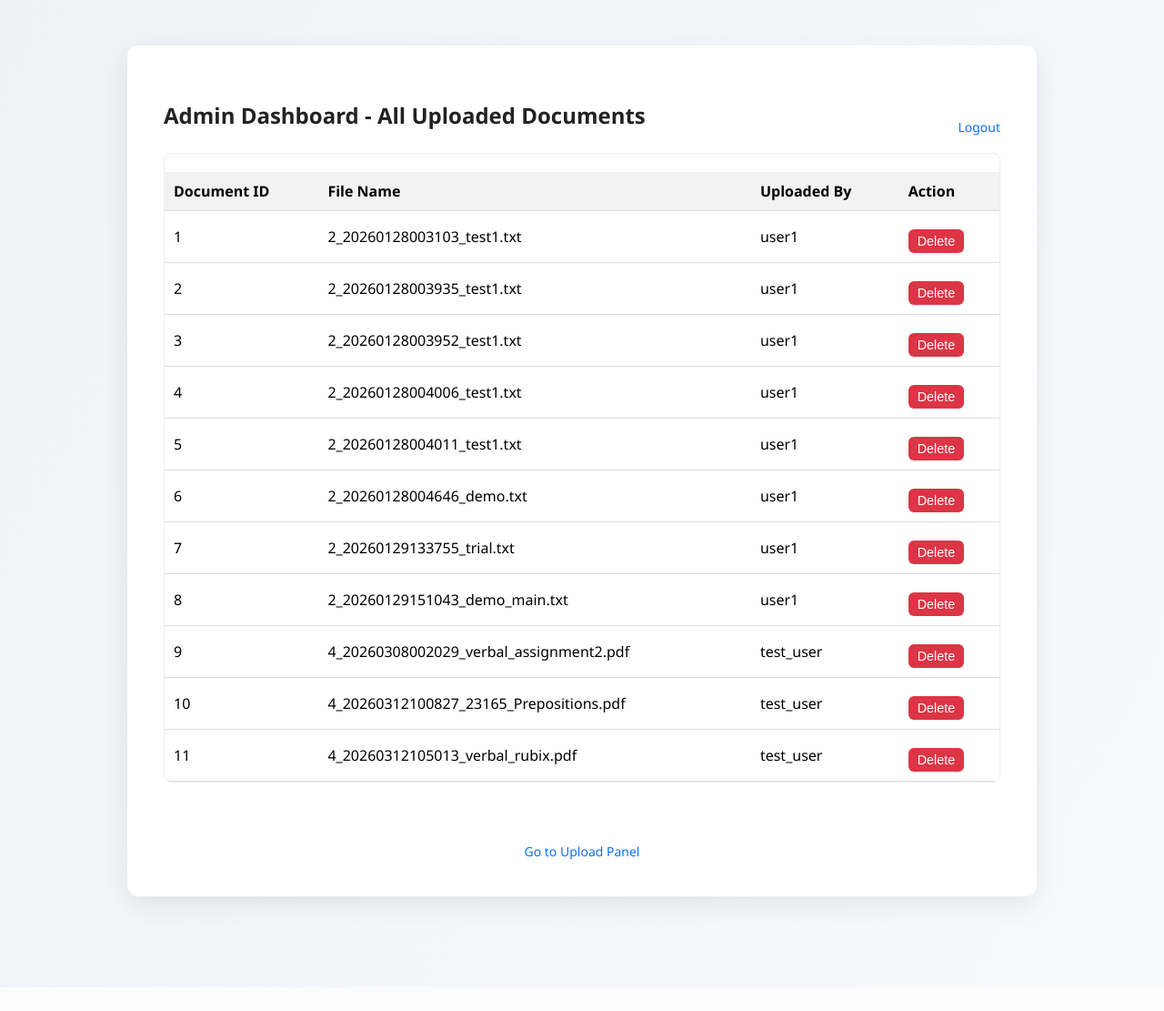
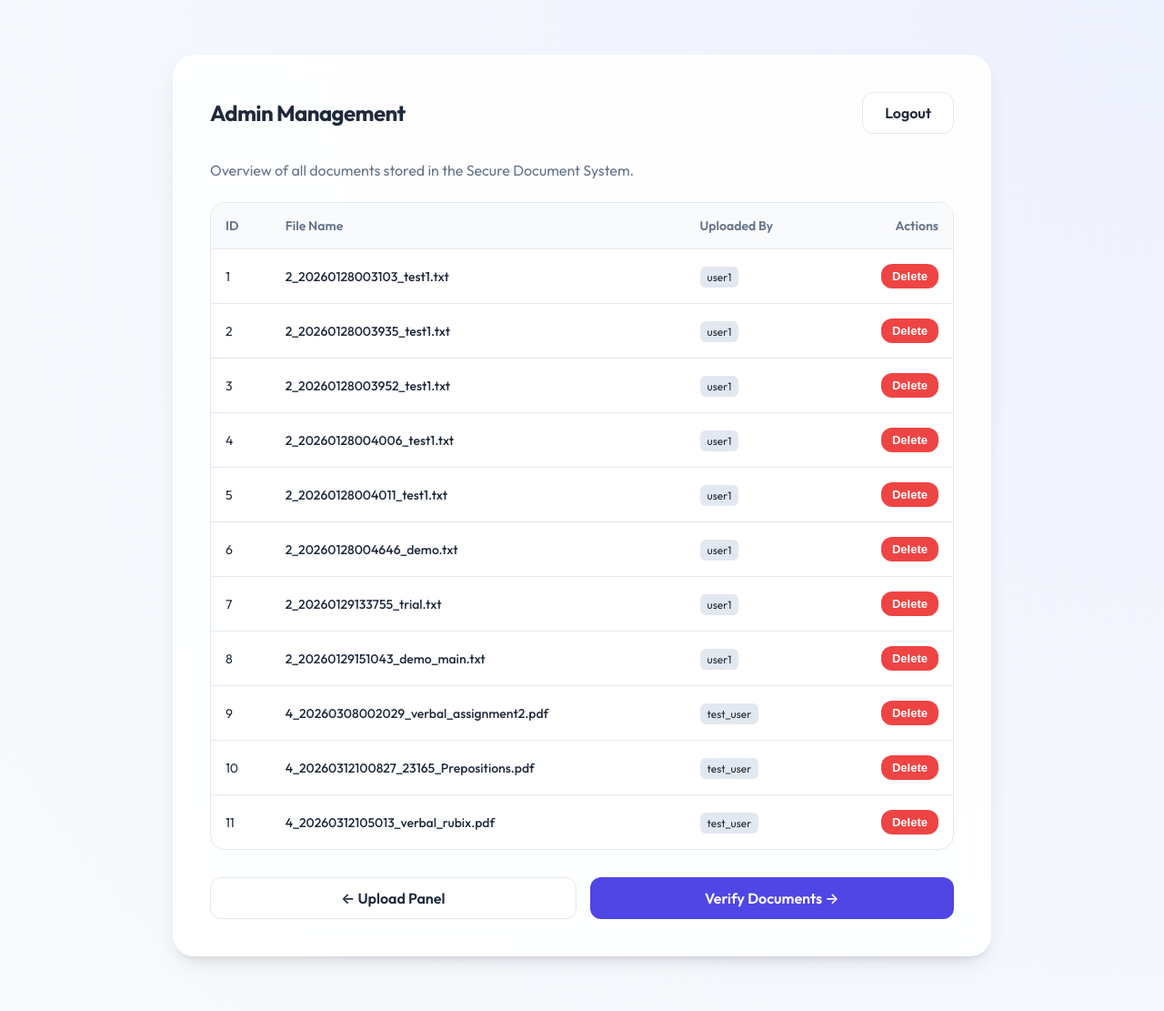
Before and after one commit to Thotaneha007/secureDocumentUpload-IntegrityVerificationSystem, a Flask app: page /admin in a window 1280 px wide. Shown: the whole page at 91% size. Before the commit the page ends 1013 px from the top, so only its background shows below. Run offline with Flask 3, Linux system fonts and the light colour scheme; a user stored in the database is signed in; data comes from the database, SQL or seed files in the repository; both versions use the stored data as it was after the commit.

Commit message:
Enhance security features, refactor layouts, and add document vault assets

```diff
--- a/app.py
+++ b/app.py
@@ -296,10 +296,13 @@ def verify():
 
     conn = get_db()
     cursor = conn.cursor()
-    cursor.execute(
-        "SELECT id, filename FROM documents WHERE user_id = ?",
-        (session["user_id"],)
-    )
+    if session.get("role") == "admin":
+        cursor.execute("SELECT id, filename FROM documents")
+    else:
+        cursor.execute(
+            "SELECT id, filename FROM documents WHERE user_id = ?",
+            (session["user_id"],)
+        )
     documents = cursor.fetchall()
     conn.close()
 
--- a/static/style.css
+++ b/static/style.css
@@ -1,88 +1,206 @@
+@import url('https://fonts.googleapis.com/css2?family=Outfit:wght@300;400;500;600;700&display=swap');
+
+:root {
+    --primary: #4f46e5;
+    --primary-hover: #4338ca;
+    --secondary: #64748b;
+    --success: #10b981;
+    --danger: #ef4444;
+    --bg: #f8fafc;
+    --card-bg: rgba(255, 255, 255, 0.9);
+    --text: #1e293b;
+    --text-muted: #64748b;
+    --border: #e2e8f0;
+    --shadow: 0 10px 25px -5px rgba(0, 0, 0, 0.1), 0 8px 10px -6px rgba(0, 0, 0, 0.1);
+}
+
 * {
     box-sizing: border-box;
+    transition: all 0.2s ease-in-out;
 }
 
 body {
-    font-family: "Segoe UI", Arial, sans-serif;
-    background: linear-gradient(120deg, #eef2f7, #f8fafc);
+    font-family: 'Outfit', -apple-system, BlinkMacSystemFont, "Segoe UI", Roboto, sans-serif;
+    background: radial-gradient(circle at top right, #eef2ff, #f8fafc);
+    color: var(--text);
     margin: 0;
     padding: 0;
+    min-height: 100vh;
+    display: flex;
+    flex-direction: column;
 }
 
 .container {
-    width: 420px;
-    margin: 100px auto;
-    padding: 35px;
-    background: white;
-    border-radius: 12px;
-    box-shadow: 0 10px 30px rgba(0,0,0,0.08);
+    width: 100%;
+    max-width: 500px;
+    margin: 60px auto;
+    padding: 40px;
+    background: var(--card-bg);
+    backdrop-filter: blur(10px);
+    border-radius: 24px;
+    box-shadow: var(--shadow);
+    border: 1px solid rgba(255, 255, 255, 0.5);
 }
 
 h2 {
     text-align: center;
     margin-bottom: 25px;
-    color: #222;
+    font-weight: 700;
+    color: var(--text);
+    letter-spacing: -0.025em;
 }
 
-input {
-    width: 100%;
-    padding: 14px;
-    margin: 14px 0;
-    border: 1px solid #cfd6df;
-    border-radius: 8px;
-    font-size: 15px;
-    line-height: 1.4;
-    outline: none;
-    appearance: none;
-    -webkit-appearance: none;
-    -moz-appearance: none;
+.form-group {
+    margin-bottom: 20px;
 }
 
-input:focus {
-    border-color: #0d6efd;
+label {
+    display: block;
+    margin-bottom: 8px;
+    font-weight: 500;
+    font-size: 14px;
+    color: var(--text-muted);
 }
 
-button {
+input, select {
     width: 100%;
-    padding: 12px;
-    background: #0d6efd;
+    padding: 12px 16px;
+    border: 1px solid var(--border);
+    border-radius: 12px;
+    font-size: 16px;
+    background: white;
+    outline: none;
+}
+
+input:focus, select:focus {
+    border-color: var(--primary);
+    box-shadow: 0 0 0 4px rgba(79, 70, 229, 0.1);
+}
+
+button, .btn {
+    display: inline-flex;
+    align-items: center;
+    justify-content: center;
+    width: 100%;
+    padding: 12px 24px;
+    background: var(--primary);
     color: white;
     border: none;
-    border-radius: 6px;
-    font-size: 15px;
+    border-radius: 12px;
+    font-weight: 600;
+    font-size: 16px;
     cursor: pointer;
-    margin-top: 10px;
+    text-decoration: none;
+    gap: 8px;
 }
 
-button:hover {
-    background: #084298;
+button:hover, .btn:hover {
+    background: var(--primary-hover);
+    transform: translateY(-1px);
+    box-shadow: 0 4px 12px rgba(79, 70, 229, 0.25);
 }
 
-a {
-    display: block;
-    text-align: center;
-    margin-top: 22px;
-    text-decoration: none;
-    color: #0d6efd;
-    font-size: 14px;
+button:active, .btn:active {
+    transform: translateY(0);
+}
+
+.btn-secondary {
+    background: white;
+    color: var(--text);
+    border: 1px solid var(--border);
+}
+
+.btn-secondary:hover {
+    background: #f1f5f9;
+    border-color: var(--text-muted);
+    box-shadow: 0 4px 12px rgba(0, 0, 0, 0.05);
+}
+
+.btn-danger {
+    background: var(--danger);
+}
+
+.btn-danger:hover {
+    background: #dc2626;
+    box-shadow: 0 4px 12px rgba(239, 68, 68, 0.25);
+}
+
+.nav-actions {
+    display: flex;
+    justify-content: space-between;
+    margin-top: 30px;
+    gap: 15px;
+}
+
+.nav-actions a {
+    flex: 1;
+    margin: 0;
 }
 
 .message {
-    margin-top: 20px;
-    padding: 12px;
-    border-radius: 6px;
+    margin-top: 25px;
+    padding: 16px;
+    border-radius: 12px;
     text-align: center;
     font-size: 14px;
+    font-weight: 500;
 }
 
 .success {
-    background: #e6f4ea;
-    color: #1e7e34;
-    border: 1px solid #c3e6cb;
+    background: #ecfdf5;
+    color: #065f46;
+    border: 1px solid #a7f3d0;
 }
 
 .error {
-    background: #fdecea;
-    color: #a71d2a;
-    border: 1px solid #f5c2c7;
+    background: #fef2f2;
+    color: #991b1b;
+    border: 1px solid #fecaca;
 }
+
+/* Table styles for Admin/Auditor */
+.table-container {
+    overflow-x: auto;
+    background: white;
+    border-radius: 16px;
+    border: 1px solid var(--border);
+    margin-top: 20px;
+}
+
+table {
+    width: 100%;
+    border-collapse: collapse;
+}
+
+th {
+    background: #f8fafc;
+    padding: 16px;
+    text-align: left;
+    font-weight: 600;
+    font-size: 14px;
+    color: var(--text-muted);
+    border-bottom: 1px solid var(--border);
+}
+
+td {
+    padding: 16px;
+    font-size: 14px;
+    border-bottom: 1px solid var(--border);
+}
+
+tr:last-child td {
+    border-bottom: none;
+}
+
+tr:hover {
+    background: #f8fafc;
+}
+
+/* Responsive */
+@media (max-width: 640px) {
+    .container {
+        margin: 20px;
+        width: auto;
+        padding: 24px;
+    }
+}
--- a/templates/admin.html
+++ b/templates/admin.html
@@ -2,58 +2,41 @@
 <html lang="en">
 <head>
     <meta charset="UTF-8">
-    <title>Admin Dashboard</title>
+    <meta name="viewport" content="width=device-width, initial-scale=1.0">
+    <title>Admin Dashboard - Secure Document System</title>
     <link rel="stylesheet" href="{{ url_for('static', filename='style.css') }}">
-    <style>
-        table {
-            width: 100%;
-            border-collapse: collapse;
-            margin-top: 20px;
-        }
-        th, td {
-            text-align: left;
-            padding: 10px;
-            border-bottom: 1px solid #ddd;
-        }
-        th {
-            background-color: #f2f2f2;
-        }
-        .header-actions {
-            display: flex;
-            justify-content: space-between;
-            align-items: center;
-        }
-    </style>
 </head>
 <body>
 
-<div class="container" style="width: 95%; max-width: 1000px; margin-top: 50px; padding: 40px;">
-    <div class="header-actions">
-        <h2>Admin Dashboard - All Uploaded Documents</h2>
-        <a href="/logout">Logout</a>
+<div class="container" style="max-width: 900px;">
+    <div style="display: flex; justify-content: space-between; align-items: center; margin-bottom: 30px;">
+        <h2 style="margin: 0; text-align: left;">Admin Management</h2>
+        <a href="/logout" class="btn btn-secondary" style="width: auto;">Logout</a>
     </div>
 
+    <p style="color: var(--text-muted); margin-bottom: 25px;">Overview of all documents stored in the Secure Document System.</p>
+
     {% if documents %}
-    <div style="overflow-x: auto; background: white; border-radius: 8px; border: 1px solid #eee;">
+    <div class="table-container">
     <table>
         <thead>
             <tr>
-                <th>Document ID</th>
+                <th>ID</th>
                 <th>File Name</th>
                 <th>Uploaded By</th>
-                <th>Action</th>
+                <th style="text-align: right;">Actions</th>
             </tr>
         </thead>
         <tbody>
             {% for doc in documents %}
             <tr>
                 <td>{{ doc[0] }}</td>
-                <td>{{ doc[1] }}</td>
-                <td>{{ doc[2] }}</td>
-                <td>
-                    <form action="/admin/delete" method="post" style="margin: 0;" onsubmit="return confirm('Are you sure you want to permanently delete this file?');">
+                <td style="font-weight: 500;">{{ doc[1] }}</td>
+                <td><span style="background: #e2e8f0; padding: 4px 8px; border-radius: 6px; font-size: 0.85em;">{{ doc[2] }}</span></td>
+                <td style="text-align: right;">
+                    <form action="/admin/delete" method="post" style="margin: 0; display: inline;" onsubmit="return confirm('Are you sure you want to permanently delete this file? This action cannot be undone.');">
                         <input type="hidden" name="doc_id" value="{{ doc[0] }}">
-                        <button type="submit" style="background-color: #dc3545; padding: 5px 10px; font-size: 0.9em; width: auto;">Delete</button>
+                        <button type="submit" class="btn btn-danger" style="width: auto; padding: 6px 12px; font-size: 13px;">Delete</button>
                     </form>
                 </td>
             </tr>
@@ -62,11 +45,15 @@
     </table>
     </div>
     {% else %}
-    <p>No documents found in the system.</p>
+    <div class="message" style="background: #f8fafc; border: 1px dashed var(--border);">
+        No documents found in the system.
+    </div>
     {% endif %}
 
-    <br><br>
-    <a href="/upload">Go to Upload Panel</a>
+    <div class="nav-actions">
+        <a href="/upload" class="btn btn-secondary">← Upload Panel</a>
+        <a href="/verify" class="btn">Verify Documents →</a>
+    </div>
 </div>
 
 </body>
```
Also changed, not shown: templates/auditor.html (+24 -45 lines), templates/login.html (+21 -10 lines), templates/mfa_setup.html (+38 -30 lines), templates/register.html (+27 -11 lines), templates/upload.html (+33 -6 lines), templates/verify.html (+31 -10 lines), database.db, 2 other files.
